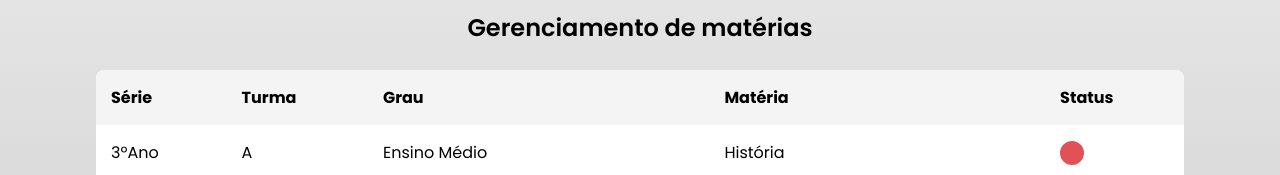
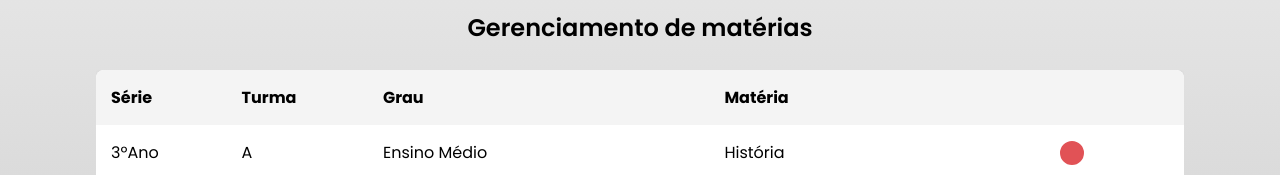
Before and after one commit to BrendonAvelino/DiarioEletronico_SESI, a plain HTML site: page GerenciamentoMaterias/GerenciamentoMaterias.html in a window 1280 px wide. Shown: the part 147-322 px from the top of the page. Drawn offline with Linux system fonts and the light colour scheme.

Commit message:
update no css e no html

```diff
--- a/GerenciamentoMaterias/GerenciamentoMaterias.css
+++ b/GerenciamentoMaterias/GerenciamentoMaterias.css
@@ -63,6 +63,10 @@ body {
     width: 100%;
     overflow-y: auto;
     max-height: 480px;
+}
+
+#statsRow {
+    color: transparent;
 }
 
 table {
--- a/GerenciamentoMaterias/GerenciamentoMaterias.html
+++ b/GerenciamentoMaterias/GerenciamentoMaterias.html
@@ -35,7 +35,7 @@
                             <th>Turma</th>
                             <th>Grau</th>
                             <th>Matéria</th>
-                            <th>Status</th> <!-- Adicionado para a coluna de status -->
+                            <th id="statsRow">Status</th> <!-- Adicionado para a coluna de status -->
                         </tr>
                     </thead>
                     <tbody>
```
